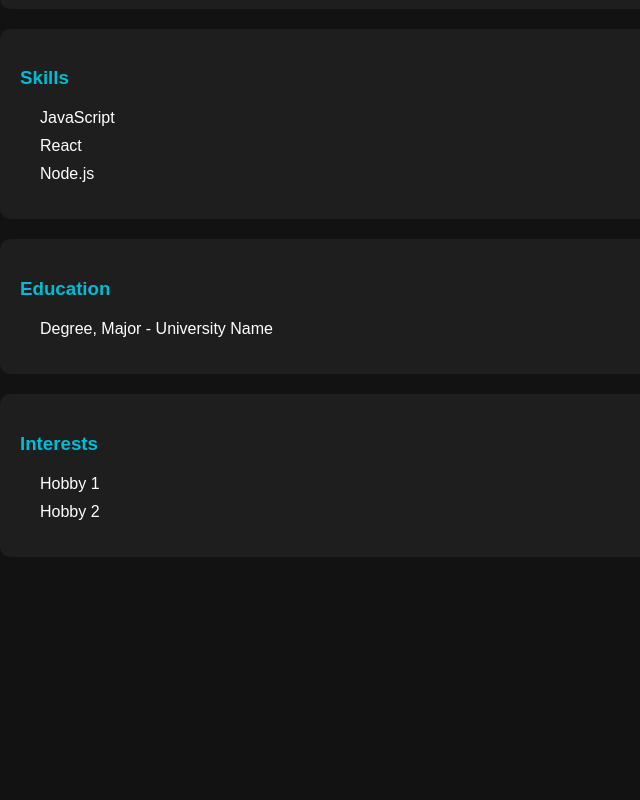
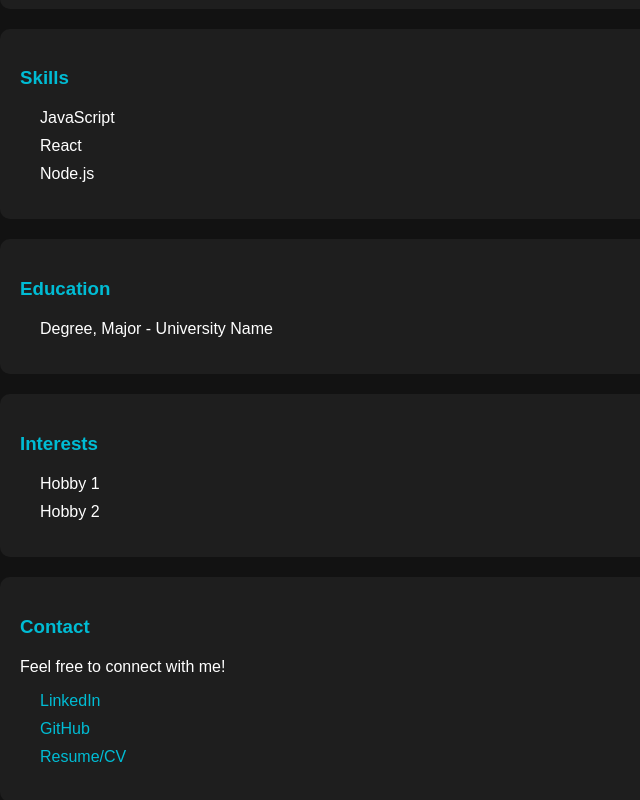
Before and after one commit to SrinjayMitra/SrinjayMitra.github.io, a React (Create React App) app: page / in a window 1280 px wide. Shown: the part 567-1367 px from the top of the page, without its empty margins (0-640 px from the left). Before the commit the page ends 1144 px from the top, so only its background shows below. Built offline with nearby package versions, Linux system fonts and the light colour scheme.

Commit message:
added the contact section

```diff
--- a/src/App.js
+++ b/src/App.js
@@ -5,7 +5,7 @@ import Projects from './components/Projects';
 import Skills from './components/Skills';
 import Education from './components/Education';
 import Interests from './components/Interests';
-// import Contact from './components/Contact';
+import Contact from './components/Contact';
 // import Footer from './components/Footer';
 import './App.css';
 
@@ -18,8 +18,8 @@ const App = () => {
       <Skills />
       <Education />
       <Interests />
-     {/* <Contact />
-      <Footer /> */}
+      <Contact />
+     {/* <Footer /> */}
     </div>
   );
 };
--- /dev/null
+++ b/src/components/Contact.css
@@ -0,0 +1,21 @@
+.contact {
+    padding: 20px;
+    background-color: #1e1e1e; /* Dark background for contrast */
+    border-radius: 10px;
+  }
+
+  .contact h3 {
+    margin-bottom: 20px;
+  }
+
+  .contact ul {
+    padding-left: 20px; /* Indentation for list */
+  }
+
+  .contact li {
+    margin-bottom: 10px;
+  }
+
+  .contact a {
+    color: #00bcd4; /* Link color */
+  }
--- /dev/null
+++ b/src/components/Contact.js
@@ -0,0 +1,24 @@
+import React from 'react';
+import './Contact.css';
+
+const Contact = () => {
+  return (
+    <section className="contact">
+      <h3>Contact</h3>
+      <p>Feel free to connect with me!</p>
+      <ul>
+        <li>
+          <a href="https://www.linkedin.com/in/your-profile" target="_blank" rel="noopener noreferrer">LinkedIn</a>
+        </li>
+        <li>
+          <a href="https://github.com/user" target="_blank" rel="noopener noreferrer">GitHub</a>
+        </li>
+        <li>
+          <a href="/path/to/your/resume.pdf" target="_blank" rel="noopener noreferrer">Resume/CV</a>
+        </li>
+      </ul>
+    </section>
+  );
+};
+
+export default Contact;
```
